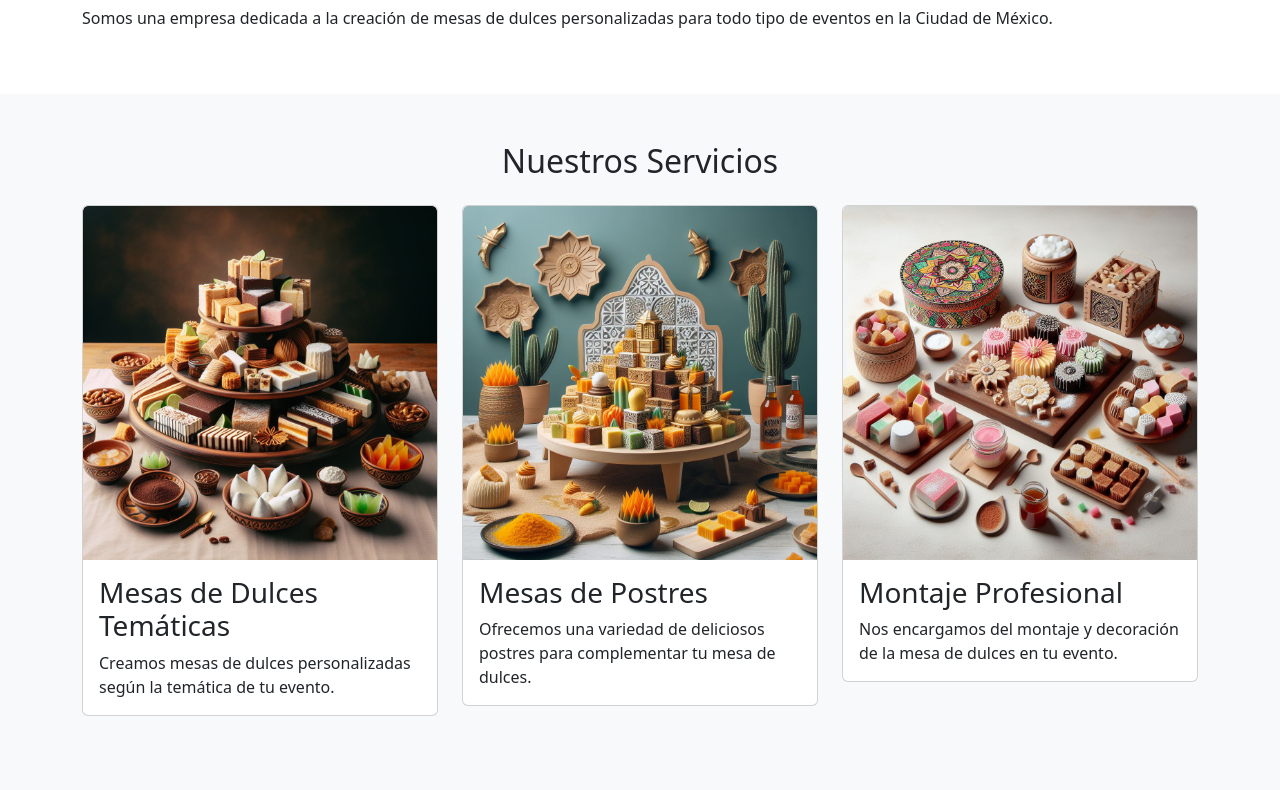
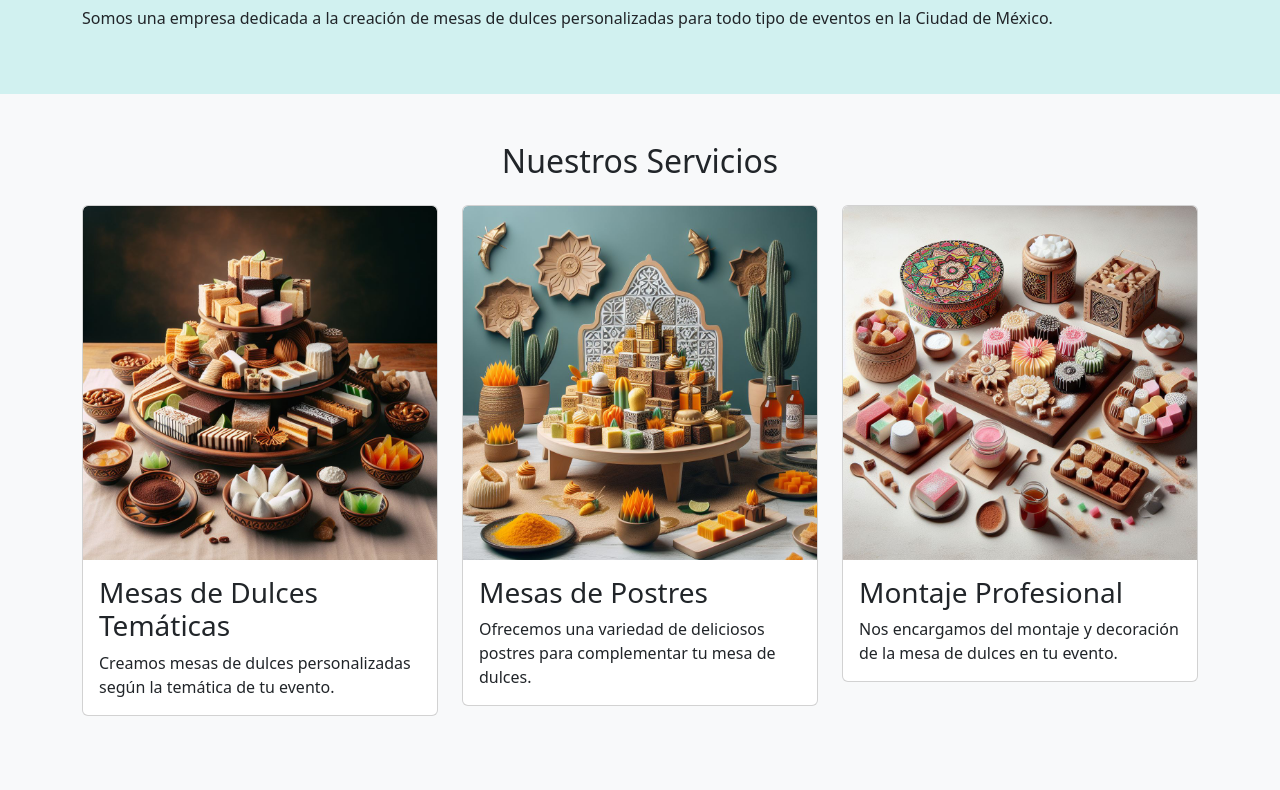
Before and after one commit to uribe2211/CandyBarTete, a plain HTML site: page index.html in a window 1280 px wide. Shown: the part 640-1430 px from the top of the page. Drawn offline with nearby package versions, Linux system fonts and the light colour scheme.

Commit message:
Color de fondo

```diff
--- a/styles/styles.css
+++ b/styles/styles.css
@@ -1,3 +1,6 @@
+body {
+  background-color: #D1F1F0; /* Cambia este valor por el color que desees */
+}
 .image-zoom {
     overflow: hidden;
   }
```
